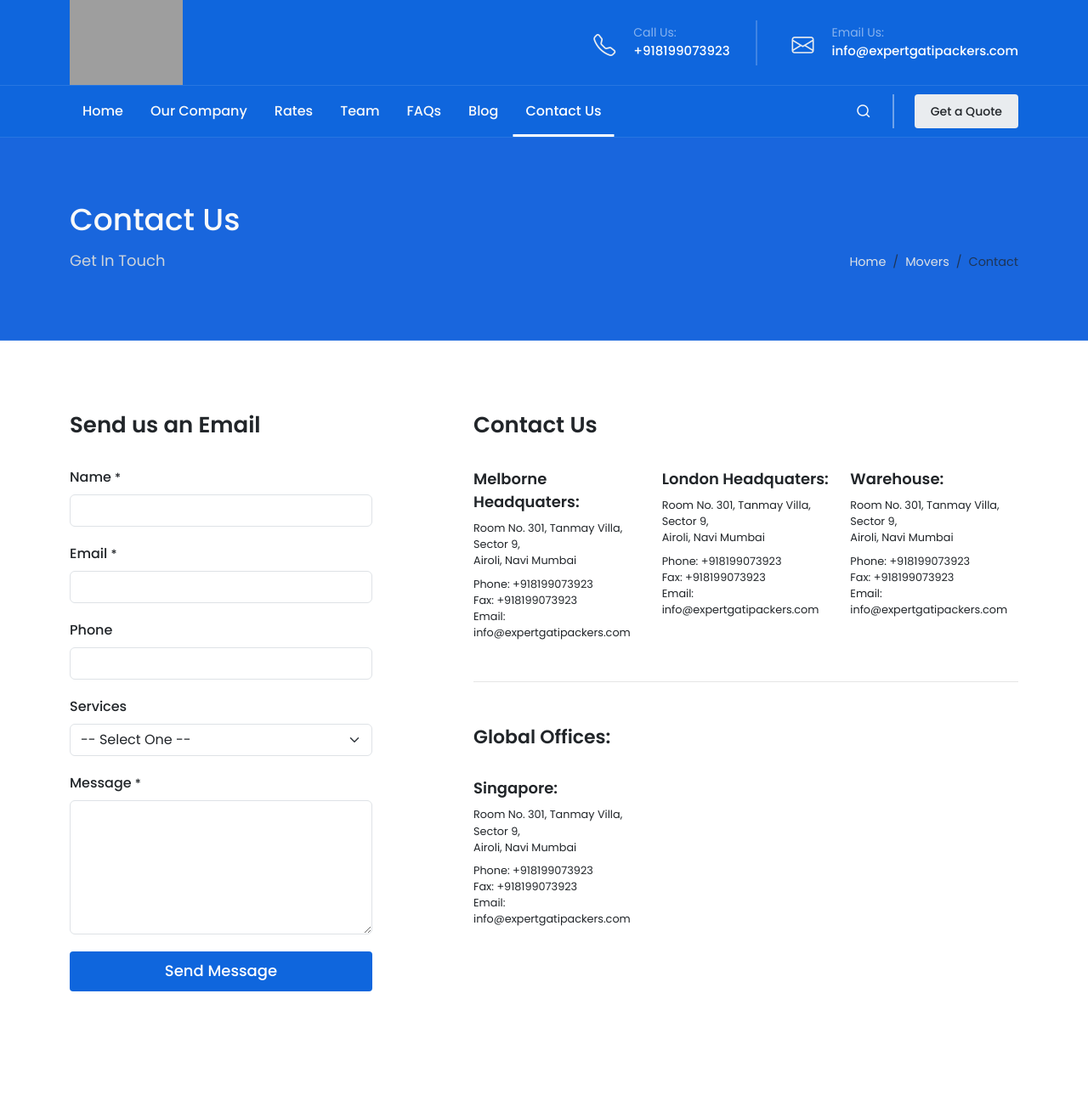
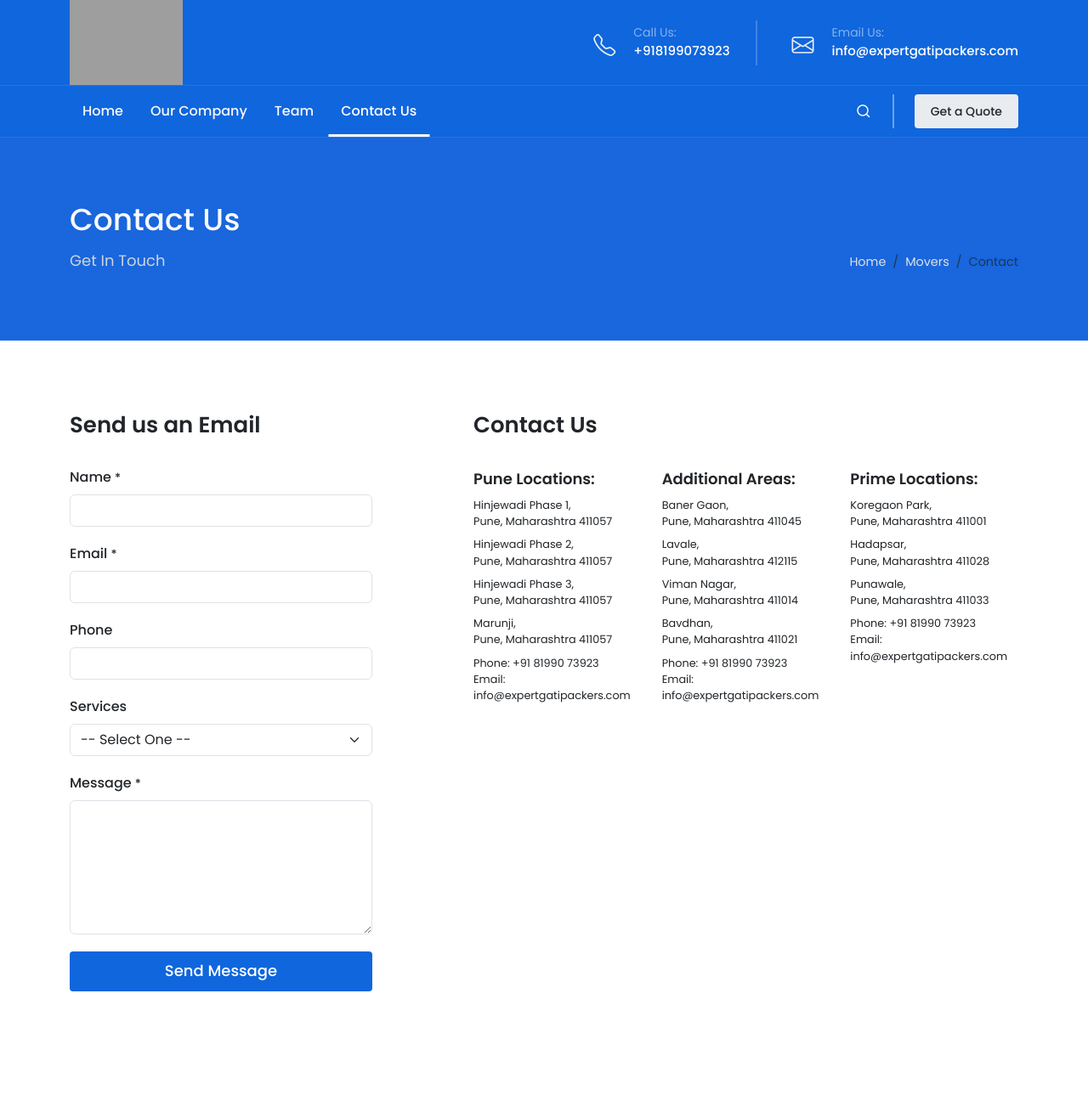
Before and after one commit to mxhitkumar/movers, a Django app: page /contact/ in a window 1280 px wide. Shown: the top 1289 px of the page at 85% size. Run offline with Django 5.2, Linux system fonts and the light colour scheme; data comes from the database, SQL or seed files in the repository; some libraries are stand-ins or nearby versions; grey boxes are pictures that could not be loaded.

Commit message:
Auto-update: deps, migrations, and preparations

```diff
--- a/apps/booking/urls.py
+++ b/apps/booking/urls.py
@@ -20,10 +20,10 @@ cached_sitemap = cache_page(60 * 60 * 24)(sitemap)
 urlpatterns = [
     path('', home, name='home'),
     path('contact/', contact, name='contact'),
-    path('faqs/', faqs, name='faqs'),
+    # path('faqs/', faqs, name='faqs'),
     path('ourcompany/', ourcompany, name='ourcompany'),
-    path('rates/', rates, name='rates'),
-    path('blog/', blog, name='blog'),
+    # path('rates/', rates, name='rates'),
+    # path('blog/', blog, name='blog'),
     path('teams/', teams, name='team'),
     path('sitemap.xml', sitemap, {'sitemaps': sitemaps}, name='django_sitemap'),
     path('sitemap.xml', cached_sitemap, {'sitemaps': sitemaps}, name='django_sitemap'),
--- a/requirements.txt
+++ b/requirements.txt
@@ -1,10 +1,8 @@
 asgiref==3.11.0
 Django==5.2.8
 dotenv==0.9.9
-mysqlclient==2.2.7
 pillow==12.0.0
-psycopg2==2.9.11
 python-dotenv==1.2.1
 pytz==2025.2
 sqlparse==0.5.3
-typing_extensions==4.15.0
+wheel==0.45.1
--- a/templates/pages/contact.html
+++ b/templates/pages/contact.html
@@ -103,7 +103,7 @@
 				</div>
 				<div class="col-lg-7">
 					<h3>Contact Us</h3>
-					<div class="row">
+					{% comment %} <div class="row">
 						<div class="col-md-4 col-6 text-smaller">
 							<h5 class="fw-semibold mb-2">Melborne Headquaters:</h5>
 							<address class="mb-2">
@@ -134,10 +134,93 @@
 							Fax: <a href="{% url 'contact' %}#" class="text-dark">+918199073923</a><br>
 							Email: <a href="{% url 'contact' %}#" class="text-dark">info@expertgatipackers.com</a>
 						</div>
+					</div> {% endcomment %}
+
+					<div class="row">
+						<!-- Column 1 -->
+						<div class="col-md-4 col-6 text-smaller">
+							<h5 class="fw-semibold mb-2">Pune Locations:</h5>
+
+							<address class="mb-2">
+								Hinjewadi Phase 1,<br>
+								Pune, Maharashtra 411057
+							</address>
+
+							<address class="mb-2">
+								Hinjewadi Phase 2,<br>
+								Pune, Maharashtra 411057
+							</address>
+
+							<address class="mb-2">
+								Hinjewadi Phase 3,<br>
+								Pune, Maharashtra 411057
+							</address>
+
+							<address class="mb-2">
+								Marunji,<br>
+								Pune, Maharashtra 411057
+							</address>
+
+							Phone: <a href="{% url 'contact' %}#" class="text-dark">+91 81990 73923</a><br>
+							Email: <a href="{% url 'contact' %}#" class="text-dark">info@expertgatipackers.com</a>
+						</div>
+
+						<!-- Column 2 -->
+						<div class="col-md-4 col-6 text-smaller">
+							<h5 class="fw-semibold mb-2">Additional Areas:</h5>
+
+							<address class="mb-2">
+								Baner Gaon,<br>
+								Pune, Maharashtra 411045
+							</address>
+
+							<address class="mb-2">
+								Lavale,<br>
+								Pune, Maharashtra 412115
+							</address>
+
+							<address class="mb-2">
+								Viman Nagar,<br>
+								Pune, Maharashtra 411014
+							</address>
+
+							<address class="mb-2">
+								Bavdhan,<br>
+								Pune, Maharashtra 411021
+							</address>
+
+							Phone: <a href="{% url 'contact' %}#" class="text-dark">+91 81990 73923</a><br>
+							Email: <a href="{% url 'contact' %}#" class="text-dark">info@expertgatipackers.com</a>
+						</div>
+
+						<!-- Column 3 -->
+						<div class="col-md-4 col-6 text-smaller mt-5 mt-md-0">
+							<h5 class="fw-semibold mb-2">Prime Locations:</h5>
+
+							<address class="mb-2">
+								Koregaon Park,<br>
+								Pune, Maharashtra 411001
+							</address>
+
+							<address class="mb-2">
+								Hadapsar,<br>
+								Pune, Maharashtra 411028
+							</address>
+
+							<address class="mb-2">
+								Punawale,<br>
+								Pune, Maharashtra 411033
+							</address>
+
+							Phone: <a href="{% url 'contact' %}#" class="text-dark">+91 81990 73923</a><br>
+							Email: <a href="{% url 'contact' %}#" class="text-dark">info@expertgatipackers.com</a>
+						</div>
 					</div>
-					<div class="line my-5"></div>
-					<h4>Global Offices:</h4>
-					<div class="row">
+
+
+					{% comment %} <div class="line my-5"></div>
+					<h4>Global Offices:</h4> {% endcomment %}
+					{% comment %} <div class="row">
 						<div class="col-md-4 col-6 text-smaller mb-5">
 							<h5 class="fw-semibold mb-2">Singapore:</h5>
 							<address class="mb-2">
@@ -148,7 +231,7 @@
 							Fax: <a href="{% url 'contact' %}#" class="text-dark">+918199073923</a><br>
 							Email: <a href="{% url 'contact' %}#" class="text-dark">info@expertgatipackers.com</a>
 						</div>
-					</div>
+					</div> {% endcomment %}
 				</div>
 			</div>
 		</div>
--- a/templates/partials/header.html
+++ b/templates/partials/header.html
@@ -73,11 +73,11 @@
 							</a>
 						</li>
 
-						<li class="menu-item {% if request.resolver_match.url_name == 'rates' %}current{% endif %}">
+						{% comment %} <li class="menu-item {% if request.resolver_match.url_name == 'rates' %}current{% endif %}">
 							<a class="menu-link" href="{% url 'rates' %}">
 								<div>Rates</div>
 							</a>
-						</li>
+						</li>  {% endcomment %}
 
 						<li class="menu-item {% if request.resolver_match.url_name == 'team' %}current{% endif %}">
 							<a class="menu-link" href="{% url 'team' %}">
@@ -85,17 +85,17 @@
 							</a>
 						</li>
 
-						<li class="menu-item {% if request.resolver_match.url_name == 'faqs' %}current{% endif %}">
+						{% comment %} <li class="menu-item {% if request.resolver_match.url_name == 'faqs' %}current{% endif %}">
 							<a class="menu-link" href="{% url 'faqs' %}">
 								<div>FAQs</div>
 							</a>
-						</li>
+						</li> {% endcomment %}
 
-						<li class="menu-item {% if request.resolver_match.url_name == 'blog' %}current{% endif %}">
+						{% comment %} <li class="menu-item {% if request.resolver_match.url_name == 'blog' %}current{% endif %}">
 							<a class="menu-link" href="{% url 'blog' %}">
 								<div>Blog</div>
 							</a>
-						</li>
+						</li> {% endcomment %}
 
 						<li class="menu-item {% if request.resolver_match.url_name == 'contact' %}current{% endif %}">
 							<a class="menu-link" href="{% url 'contact' %}">
```
